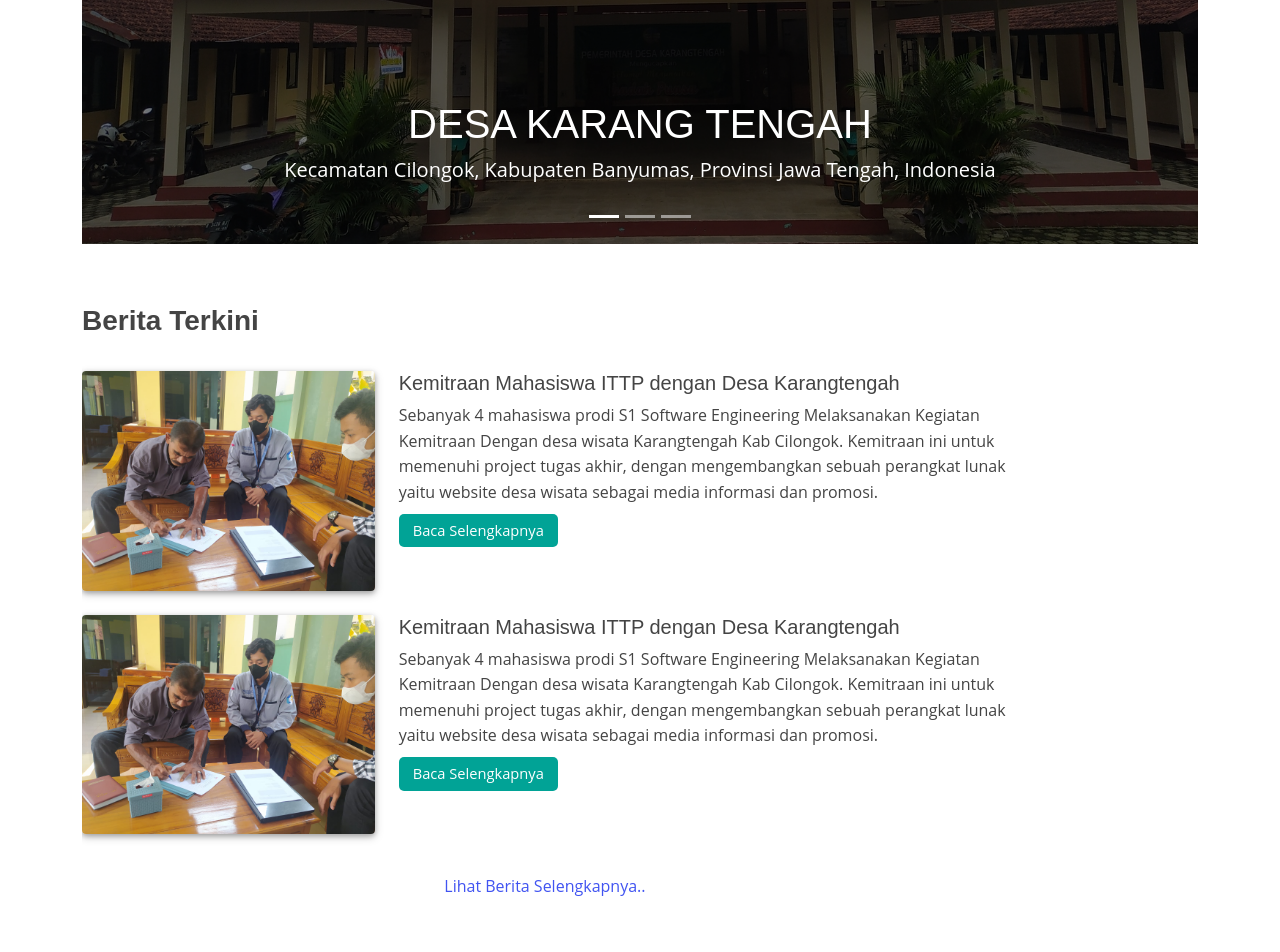
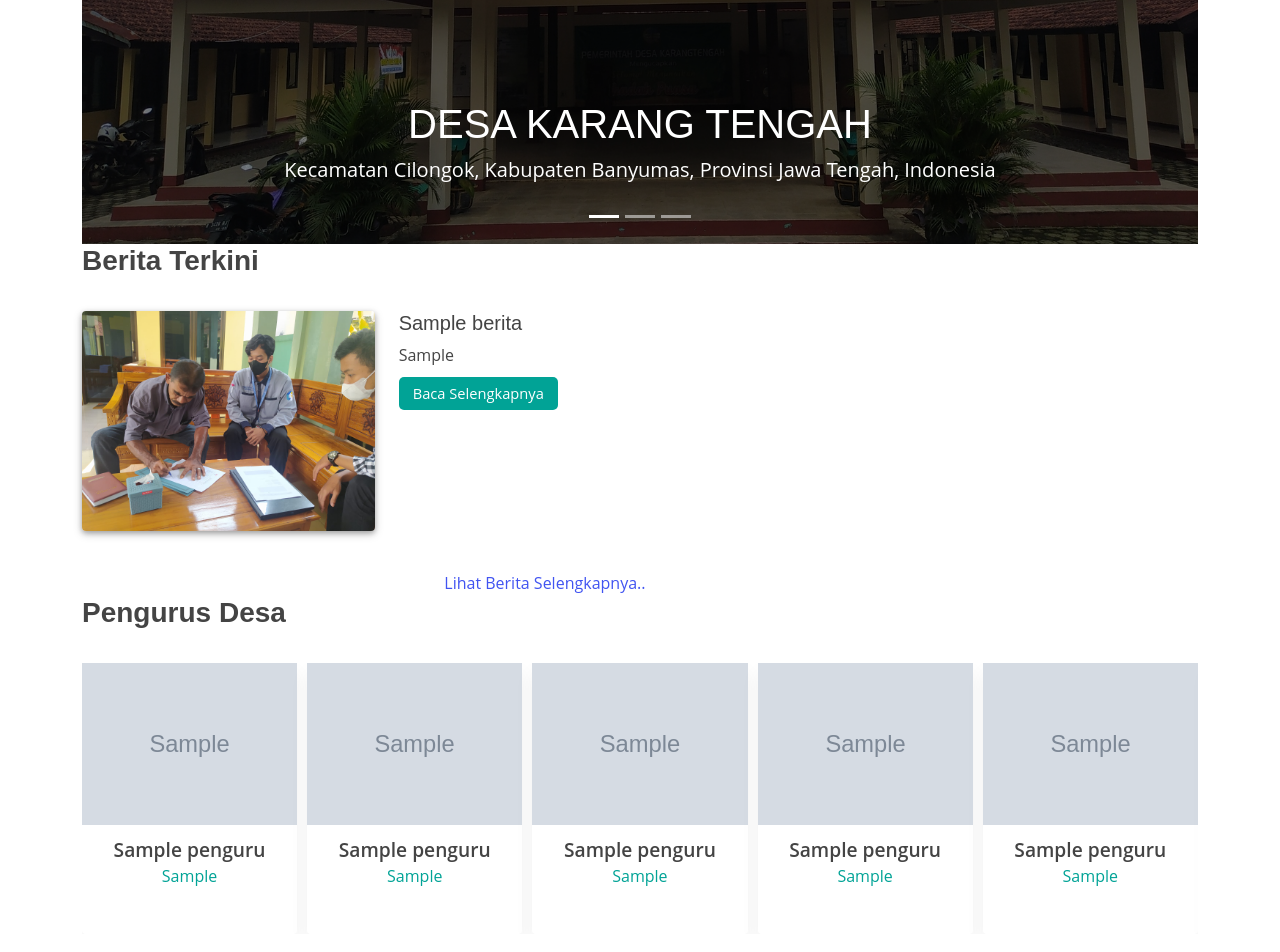
Before and after one commit to hudaputrasantosa/website-desawisata-karangtengah, a PHP site: page / in a window 1280 px wide. Shown: the part 348-1300 px from the top of the page. Run offline with PHP 8.4, Linux system fonts and the light colour scheme; tables that the repository leaves empty or names only in its code hold one stand-in row (values such as "Sample post"); grey boxes marked "Sample" are stand-in pictures.

Commit message:
get data from database

```diff
--- a/pages/beranda.php
+++ b/pages/beranda.php
@@ -21,6 +21,7 @@
 </head>
 
 <body>
+
    <!-- =======  Bagian Header ======= -->
    <header id="header" class="header fixed-top">
       <div class="container container-xl d-flex align-items-center justify-content-between">
@@ -33,7 +34,7 @@
                <li><a class="nav-link" href="">Beranda</a></li>
                <li class="dropdown"><a href=""><span>Profil Desa</span> <i class="bi bi-chevron-down"></i></a>
                   <ul>
-                     <li><a href="index.html" visimisi">Visi dan Misi</a></li>
+                     <li><a href="./visi-misi" visimisi">Visi dan Misi</a></li>
                      <li><a href="./pages/sejarah">Sejarah Desa</a></li>
                   </ul>
                </li>
@@ -112,9 +113,16 @@
                <!--Grid column-->
                <div class="col-md-10">
                   <!--Section: Content-->
-                  <section>
+
+
                   <h3 style="font-weight: bold;">Berita Terkini</h3><br>
                   <!-- Post -->
+                  <?php
+                  include './admin/config.php';
+
+                  $getBerita = mysqli_query($konfigur, "SELECT * FROM berita");
+                  while ($row = mysqli_fetch_array($getBerita)) {
+                  ?>
                      <div class="row">
                         <div class="col-md-4 mb-4">
                            <div class="bg-image hover-overlay shadow-1-strong rounded ripple" data-mdb-ripple-color="light">
@@ -126,44 +134,23 @@
                         </div>
 
                         <div class="col-md-8 mb-4">
-                           <h5>Kemitraan Mahasiswa ITTP dengan Desa Karangtengah</h5>
+                           <h5><?= $row['judul_berita']; ?></h5>
                            <p class="mb-2">
-                              Sebanyak 4 mahasiswa prodi S1 Software Engineering Melaksanakan Kegiatan Kemitraan
-                              Dengan desa wisata Karangtengah Kab Cilongok. Kemitraan ini untuk memenuhi project
-                              tugas akhir, dengan mengembangkan sebuah perangkat lunak yaitu website desa wisata
-                              sebagai media informasi dan promosi.
+                              <?= $row['deskripsi']; ?>
                            </p>
                            <button type="button" class="btn-hijau">Baca Selengkapnya</button>
                         </div>
                      </div>
 
-                     <!-- Post -->
-                     <div class="row">
-                        <div class="col-md-4 mb-4">
-                           <div class="bg-image hover-overlay shadow-1-strong rounded ripple" data-mdb-ripple-color="light">
-                              <img src="assets/img/beritaterkini/berita1.jpg" class="img-fluid" />
-                              <a href="#!">
-                                 <div class="mask" style="background-color: rgba(251, 251, 251, 0.15);"></div>
-                              </a>
-                           </div>
-                        </div>
+                  <?php }
 
-                        <div class="col-md-8 mb-4">
-                           <h5>Kemitraan Mahasiswa ITTP dengan Desa Karangtengah</h5>
-                           <p class="mb-2">
-                              Sebanyak 4 mahasiswa prodi S1 Software Engineering Melaksanakan Kegiatan Kemitraan
-                              Dengan desa wisata Karangtengah Kab Cilongok. Kemitraan ini untuk memenuhi project
-                              tugas akhir, dengan mengembangkan sebuah perangkat lunak
-                              yaitu website desa wisata sebagai media informasi dan promosi.
-                           </p>
-                           <button type="button" class="btn-hijau">Baca Selengkapnya</button>
-                        </div>
-                     </div>
+                  ?>
                   <div class="pt-3 text-center">
                      <a href="berita-desa.html" class="btn-outline">Lihat Berita
                         Selengkapnya..</a>
                   </div>
                </div>
+
 
             </div>
          </div>
@@ -177,55 +164,20 @@
          <h3 style="font-weight: bold;">Pengurus Desa</h3><br>
          <div class="row gy-4">
             <div class="owl-carousel owl-theme">
-
+               <?php
+               $getData = mysqli_query($konfigur, "SELECT * FROM pengurus");
+               while ($rowPengurus = mysqli_fetch_array($getData)) {
+               ?>
                   <div class="card">
-                  <div class="img"><img src="assets/img/pengurus/pengurus-1.jpg" alt=""></div>
+                     <div class="img"><img src="assets/img/pengurus/<?= $rowPengurus['foto_pengurus']; ?>" alt=""></div>
                      <div class="content">
-                     <div class="title">Huda Putra Santosa</div>
-                     <div class="sub-title pb-5">Kepala Desa</div>
+                        <div class="title"><?= $rowPengurus['nama_pengurus']; ?></div>
+                        <div class="sub-title pb-5"><?= $rowPengurus['jabatan']; ?></div>
 
                      </div>
                   </div>
-               <div class="card">
-                  <div class="img"><img src="assets/img/pengurus/pengurus-1.jpg" alt=""></div>
-                  <div class="content">
-                     <div class="title">Huda Putra Santosa</div>
-                     <div class="sub-title pb-5">Sekretaris Desa</div>
-
-                  </div>
-               </div>
-               <div class="card">
-                  <div class="img"><img src="assets/img/pengurus/pengurus-1.jpg" alt=""></div>
-                  <div class="content">
-                     <div class="title">Huda Putra Santosa</div>
-                     <div class="sub-title pb-5">Kasi Pemeriksaan</div>
-
-                  </div>
-               </div>
-               <div class="card">
-                  <div class="img"><img src="assets/img/pengurus/pengurus-1.jpg" alt=""></div>
-                  <div class="content">
-                     <div class="title">Huda Putra Santosa</div>
-                     <div class="sub-title pb-5">Kasi Pelayanan</div>
-
-                  </div>
-               </div>
-               <div class="card">
-                  <div class="img"><img src="assets/img/pengurus/pengurus-1.jpg" alt=""></div>
-                  <div class="content">
-                     <div class="title">Huda Putra Santosa</div>
-                     <div class="sub-title pb-5">Kasi Kesejahteraan</div>
-
-                  </div>
-               </div>
-               <div class="card">
-                  <div class="img"><img src="assets/img/pengurus/pengurus-1.jpg" alt=""></div>
-                  <div class="content">
-                     <div class="title">Huda Putra Santosa</div>
-                     <div class="sub-title pb-5">Kasi Keuangan</div>
-
-                  </div>
-               </div>
+               <?php }
+               mysqli_close($konfigur); ?>
             </div>
          </div>
       </div>
--- a/pages/berita-desa.php
+++ b/pages/berita-desa.php
@@ -17,6 +17,7 @@
 
 <body>
    <?php
+   session_start();
    include '../component/header.php';
    ?>
 
```
Also changed, not shown: pages/detail-wisata.php (+11 -8 lines). Lines whose indentation alone changed are shown as unchanged.
